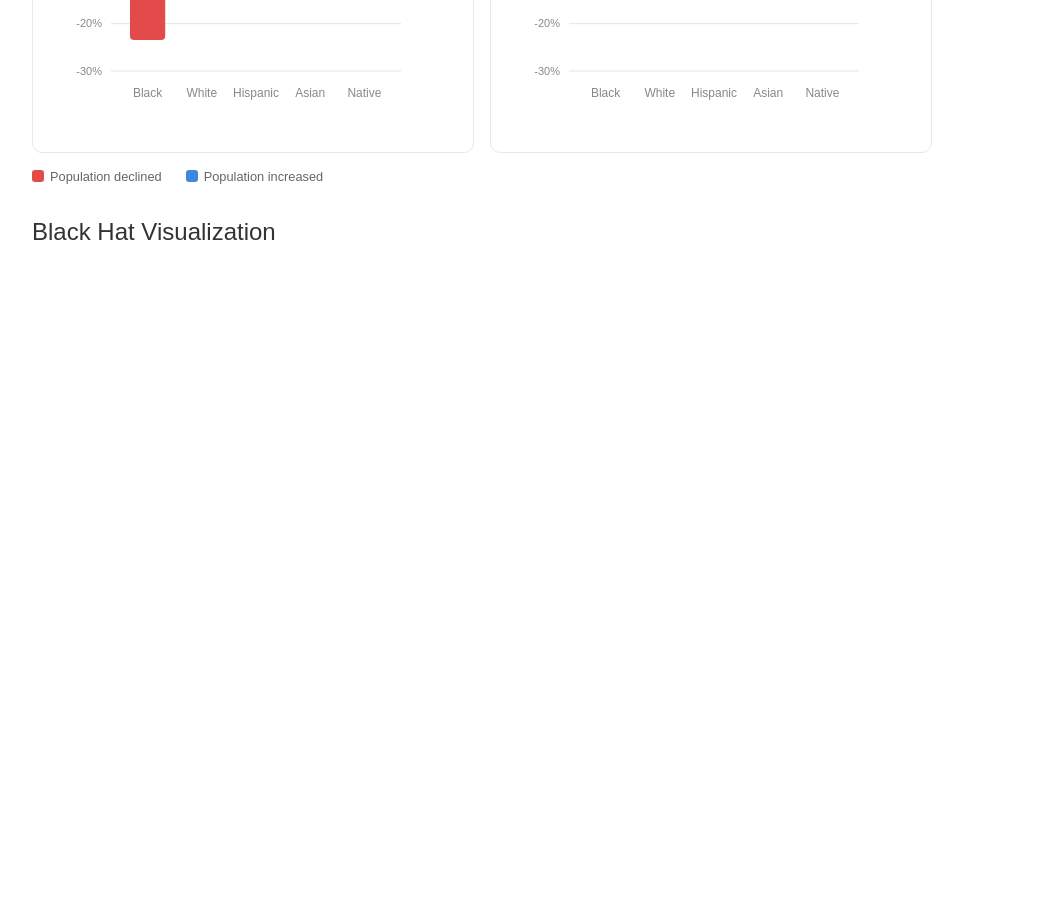
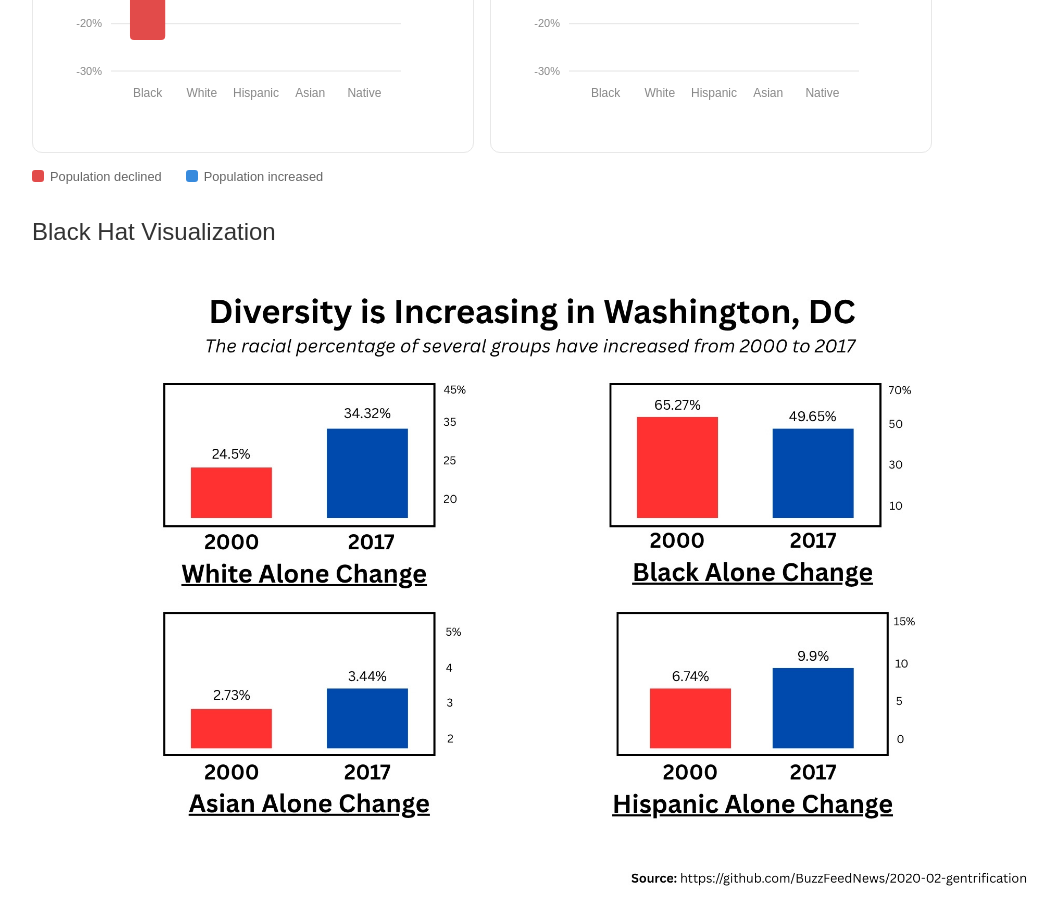
Before and after one commit to sarahsking/CMSC471_A2, a plain HTML site: page index.html in a window 1280 px wide. Shown: the part 1340-2264 px from the top of the page, without its empty margins (158-1215 px from the left). Before the commit the page ends 1640 px from the top, so only its background shows below. Drawn offline with nearby package versions, Linux system fonts and the light colour scheme.

Commit message:
added blackhat

```diff
--- a/index.html
+++ b/index.html
@@ -120,6 +120,8 @@
   <h1>Black Hat Visualization</h1>
    <br>
 
+   <img src="data/blackhat.jpeg" alt="blackhat"  width="1000">
+
   <script src="https://d3js.org/d3.v7.min.js"></script>
   <script src="js/script.js"></script>
 
```
Also changed, not shown: data/blackhat.jpeg (added).
